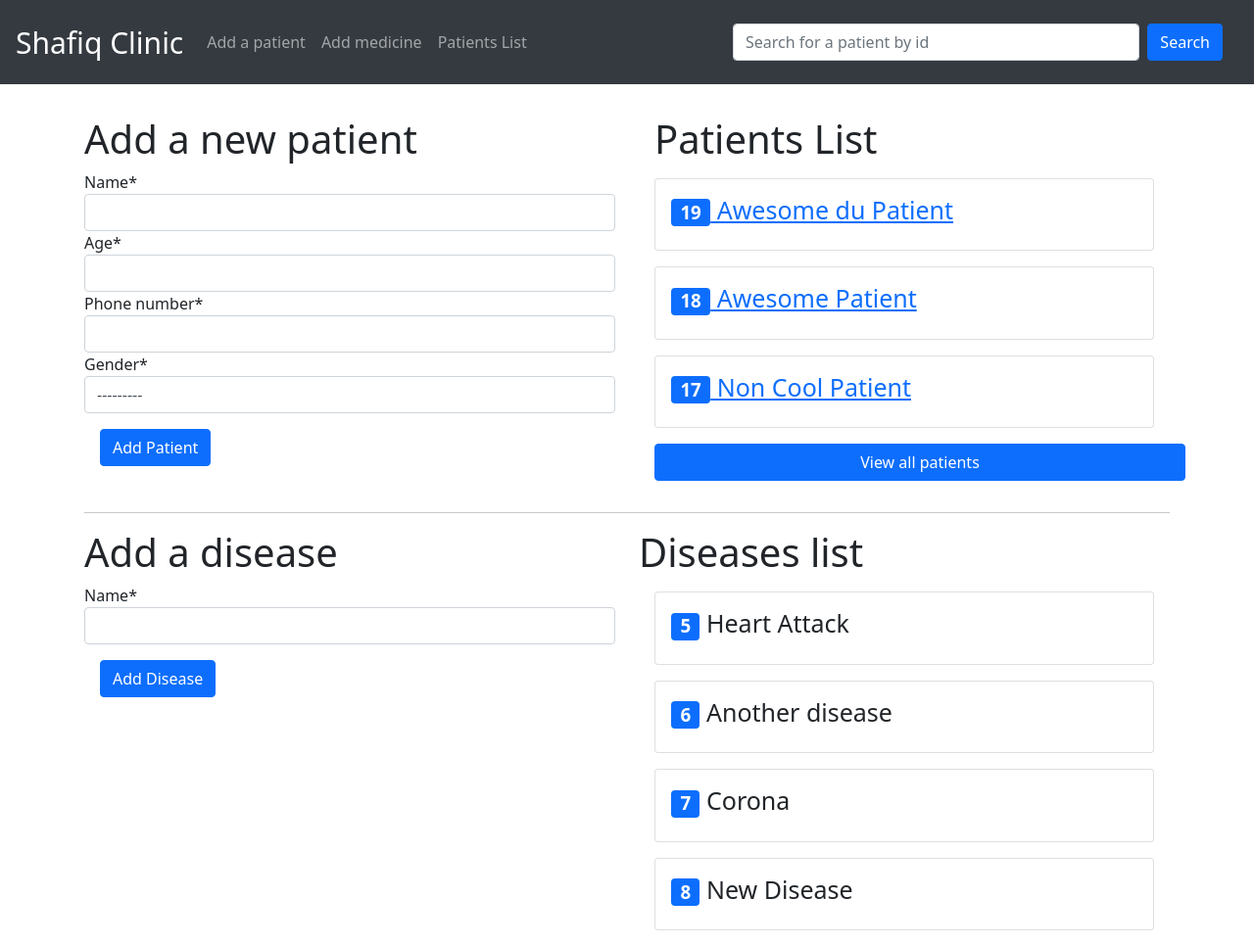
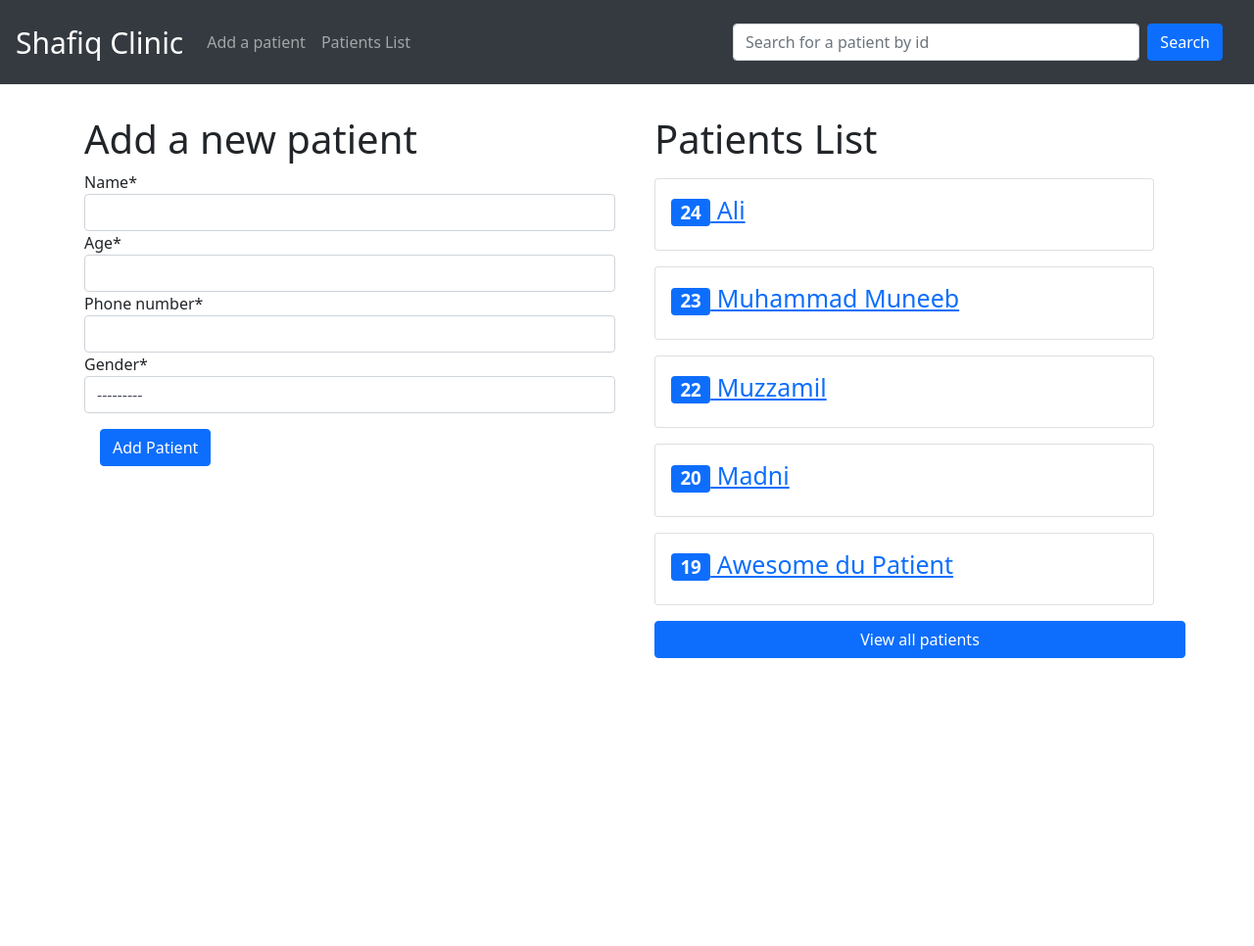
Before and after one commit to fluffcoding/shafiqclinic, a Django app: page /patient/create/ in a window 1280 px wide. Shown: the whole page at 98% size. After the commit the page ends 672 px from the top, so only its background shows below. Run offline with Django 3.2, Linux system fonts and the light colour scheme; data comes from the database, SQL or seed files in the repository; some libraries are stand-ins or nearby versions.

Commit message:
Latest changes

```diff
--- a/src/cardi/urls.py
+++ b/src/cardi/urls.py
@@ -5,7 +5,7 @@ from patient.views import (create_patient,
                             patient_report,
                             all_patients,
                             search,
-                            create_medicine,
+                            # create_medicine,
                             delete_patient,
                             add_disease,
                             index,
@@ -19,7 +19,7 @@ urlpatterns = [
     path('patient/report/<id>', patient_report, name='patient-report'),
     path('patient/all/', all_patients, name='all-patients'),
     path('patient/search/', search, name='search'),
-    path('medicine/create/', create_medicine, name='create-medicine'),
+    # path('medicine/create/', create_medicine, name='create-medicine'),
     path('patient/delete/<id>', delete_patient, name='delete-patient'),
     path('patient/detail/<id>', add_disease, name="patient-detail")
 ]
--- a/src/patient/admin.py
+++ b/src/patient/admin.py
@@ -1,8 +1,7 @@
 from django.contrib import admin
 
-from .models import Patient, MedicineIntake, Disease, Medicine
+from .models import Patient, MedicineIntake, Disease
 
 admin.site.register(Patient)
 admin.site.register(MedicineIntake)
 admin.site.register(Disease)
-admin.site.register(Medicine)
--- a/src/patient/forms.py
+++ b/src/patient/forms.py
@@ -1,5 +1,5 @@
 from django import forms
-from .models import Patient, Disease, MedicineIntake, Medicine
+from .models import Patient, Disease, MedicineIntake
 
 
 class PatientForm(forms.ModelForm):
@@ -24,9 +24,3 @@ class MedicineIntakeForm(forms.ModelForm):
     class Meta:
         model = MedicineIntake
         fields = '__all__'
-
-
-class MedicineForm(forms.ModelForm):
-    class Meta:
-        model = Medicine
-        fields = "__all__"
--- a/src/patient/models.py
+++ b/src/patient/models.py
@@ -24,14 +24,6 @@ class Patient(models.Model):
     def __str__(self):
         return self.name
 
-class Medicine(models.Model):
-    name = models.CharField(max_length=100)
-    company = models.CharField(max_length=50)
-
-
-    def __str__(self):
-        return self.name
-
 
 
 class Disease(models.Model):
@@ -43,7 +35,7 @@ class Disease(models.Model):
 
 
 class MedicineIntake(models.Model):
-    medicine = models.ForeignKey(Medicine,on_delete=models.CASCADE, null=True)
+    medicine = models.CharField(max_length=100, blank=True, null=True)
     patient = models.ForeignKey(Patient, on_delete=models.CASCADE, null=True, blank=True)
     disease = models.ForeignKey(Disease, on_delete=models.CASCADE, null=True, blank=True)
     dose = models.CharField(max_length=20)
--- a/src/patient/views.py
+++ b/src/patient/views.py
@@ -1,6 +1,6 @@
 from django.shortcuts import render, HttpResponse, get_object_or_404, redirect
-from .forms import PatientForm, DiseaseForm, PatientDiseaseForm, MedicineIntakeForm, MedicineForm
-from .models import Patient, Disease, Medicine, MedicineIntake
+from .forms import PatientForm, DiseaseForm, PatientDiseaseForm, MedicineIntakeForm
+from .models import Patient, Disease, MedicineIntake
 
 from django.forms import inlineformset_factory
 
@@ -10,7 +10,11 @@ def index(request):
 
 
 def create_patient(request):
-    if request.method == 'POST':
+    patient_form = PatientForm(request.POST or None)
+    if request.method == "POST":
+        if patient_form.is_valid():
+            patient_form.save()
+    '''if request.method == 'POST':
         if 'add_disease' in request.POST:
             disease_form = DiseaseForm(request.POST, prefix='disease')
             if disease_form.is_valid():
@@ -23,17 +27,20 @@ def create_patient(request):
             disease_form = DiseaseForm(prefix='disease')
     else:
         disease_form = DiseaseForm(prefix='disease')
-        patient_form = PatientForm(prefix='patient')
+        patient_form = PatientForm(prefix='patient')'''
     patients = Patient.objects.all()
-    diseases = Disease.objects.all()
+    # diseases = Disease.objects.all()
     objects = list( Patient.objects.all())
+    print(objects)
     objects.reverse()
-    final = objects[:3]
+    print(objects)
+    final = objects[:5]
+    print(final)
     context = {
         'patient_form': patient_form,
         'patients':patients,
-        'disease_form':disease_form,
-        'diseases': diseases,
+        # 'disease_form':disease_form,
+        # 'diseases': diseases,
         'final': final,
     }
     return render(request, 'create_patient.html', context)
@@ -122,17 +129,17 @@ def search(request):
     return render(request,"search.html", context)
 
 
-def create_medicine(request):
-    medicines = Medicine.objects.all()
-    form = MedicineForm(request.POST or None)
-    if form.is_valid():
-        form.save()
+# def create_medicine(request):
+#     medicines = Medicine.objects.all()
+#     form = MedicineForm(request.POST or None)
+#     if form.is_valid():
+#         form.save()
 
-    context = {
-        'form': form,
-        'medicines': medicines,
-    }
-    return render(request, 'create_medicine.html', context)
+#     context = {
+#         'form': form,
+#         'medicines': medicines,
+#     }
+#     return render(request, 'create_medicine.html', context)
 
 
 def delete_patient(request, id):
@@ -167,7 +174,6 @@ def add_disease(request,id):
     else:
         formset = MedicineFormset(instance=patient)
 
-
     context = {
         'patient': patient,
         'formset': formset,
--- a/src/templates/create_patient.html
+++ b/src/templates/create_patient.html
@@ -42,36 +42,4 @@
             {% endif %}
     </div>
 </div>
-<hr/>
-<div class="row">
-    <div class="col-6">
-        <h1 class="">Add a disease</h1>
-        <form method="POST">
-            {% csrf_token %}
-            {{disease_form|crispy}}
-            <button class="btn btn-primary m-3" type="submit" name="add_disease">Add Disease</button>
-        </form>
-    </div>
-    <div class="col-6">
-        <h1>Diseases list</h1>
-        {% for disease in diseases %}
-            <div class="card m-3">
-                <div class="card-body">
-                  <h1 class="display-6" style="font-size:25px;">
-                      <span class="badge bg-primary">
-                    {{disease.id}}
-                  </span>
-                    {{disease.name}}
-                  </h1>
-                </div>
-              </div>
-            {% empty %}
-            <div class="card">
-                <div class="card-body">
-                    You have not entered any diseases
-                </div>
-              </div>
-            {% endfor %}
-    </div>
-</div>
 {% endblock content %}
--- a/src/templates/index.html
+++ b/src/templates/index.html
@@ -15,7 +15,7 @@
         <a href="{% url 'patient-create' %}" style="text-decoration: none;" class="text-white">
             <div class="card p-3 bg-success">
                 <div class="card-body text-center">
-                    <h1>Create Patient</h1>
+                    <h1>Add Patient</h1>
                 </div>
             </div>
         </a>
--- a/src/templates/navbar.html
+++ b/src/templates/navbar.html
@@ -1,6 +1,6 @@
 <nav class="navbar navbar-expand-lg navbar-dark bg-dark mb-3">
   <div class="container-fluid">
-    <a class="navbar-brand" href="#" style="font-size: 30px;">Shafiq Clinic</a>
+    <a class="navbar-brand" href="/" style="font-size: 30px;">Shafiq Clinic</a>
     <button
       class="navbar-toggler"
       type="button"
@@ -24,14 +24,6 @@
         </li>
         <li class="nav-item">
           <a
-            class="nav-link"
-            aria-current="page"
-            href="{% url 'create-medicine' %}"
-            >Add medicine</a
-          >
-        </li>
-        <li class="nav-item">
-          <a
             class="nav-link "
             aria-current="page"
             href="{% url 'all-patients' %}"
```
Also changed, not shown: src/templates/disease.html (+9 -2 lines), src/templates/patient_report.html (+5 -10 lines), src/db.sqlite3, src/patient/migrations/0014_auto_20200911_2042.py (added).
